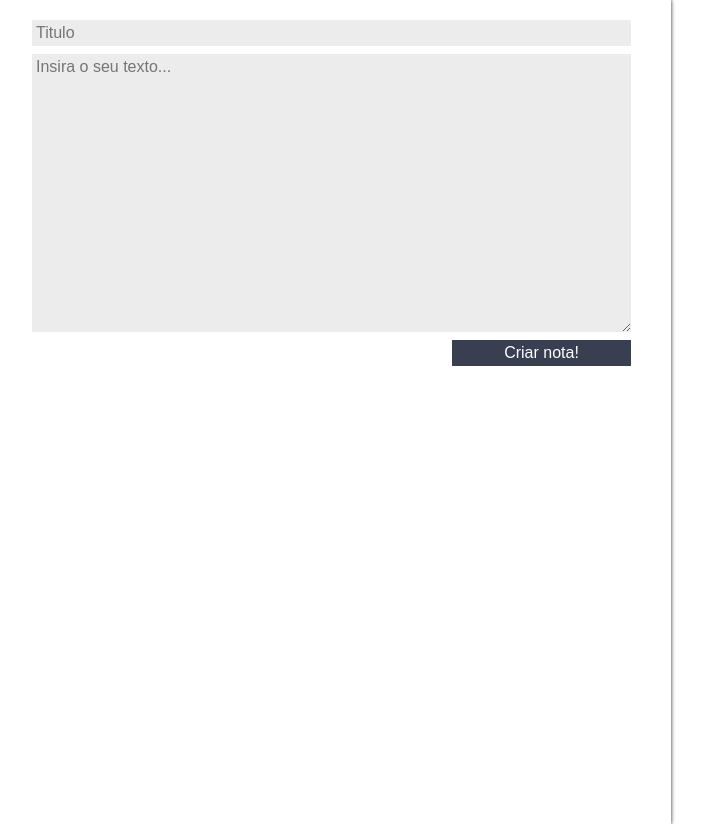
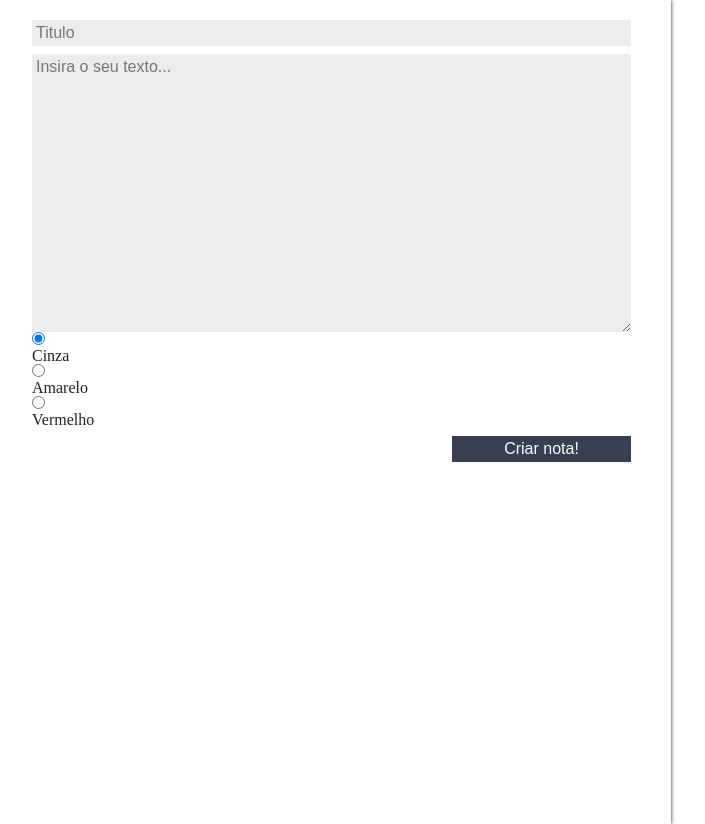
Before and after one commit to Levi-Magny/React-Estudos-Iniciais, a React (Create React App) app in the folder ceep/: page / in a window 1280 px wide. Shown: the whole page, without its empty margins (8-713 px from the left). Built offline with nearby package versions, Linux system fonts and the light colour scheme; the HTML template or start-up script is replaced by a standard one.

Commit message:
adicionando notas com cores

```diff
--- a/ceep/src/App.js
+++ b/ceep/src/App.js
@@ -11,8 +11,8 @@ class App extends Component {
       notas: []
     }
   }
-  criarNota(titulo, texto){
-    const novaNota = {titulo, texto};
+  criarNota(titulo, texto, cor){
+    const novaNota = {titulo, texto, cor};
     const novoArrayNotas = [...this.state.notas, novaNota];
     const novoEstado = {
       notas: novoArrayNotas
--- a/ceep/src/components/CardNota/CardNota.jsx
+++ b/ceep/src/components/CardNota/CardNota.jsx
@@ -5,7 +5,7 @@ import { Box } from "../../styles";
 class CardNota extends Component {
     render() {
         return (
-            <Box color="#e9e9e9">
+            <Box color={this.props.cor}>
                 <header className="card-nota_cabecalho">
                     <h3 className="card-nota_titulo">{this.props.titulo}</h3>
                 </header>
--- a/ceep/src/components/FormularioCadastro/FormularioCadastro.jsx
+++ b/ceep/src/components/FormularioCadastro/FormularioCadastro.jsx
@@ -1,4 +1,5 @@
 import React, { Component } from "react";
+import { Radio } from "../../styles";
 import "./estilo.css";
 
 class FormularioCadastro extends Component {
@@ -7,6 +8,7 @@ class FormularioCadastro extends Component {
         super(props);
         this._titulo = "";
         this._texto = "";
+        this.cor = "#e9e9e9";
     }
 
     get texto(){
@@ -33,10 +35,14 @@ class FormularioCadastro extends Component {
         this.texto = evento.target.value;
     }
 
+    handleMudancaCor(evento){
+        this.cor = evento.target.value;
+    }
+
     criarNota(evento){
         evento.preventDefault();
         evento.stopPropagation();
-        this.props.criarNota(this.titulo, this.texto);
+        this.props.criarNota(this.titulo, this.texto, this.cor);
     }
 
     render(){
@@ -58,6 +64,25 @@ class FormularioCadastro extends Component {
                     className="form-cadastro_input"
                     onChange={this.handleMudancaTexto.bind(this)}
                 />
+                <Radio
+                    groupBy="cor"
+                    label="Cinza"
+                    value="#e9e9e9"
+                    color={this.handleMudancaCor.bind(this)}
+                    checked={true}
+                />
+                <Radio
+                    groupBy="cor"
+                    label="Amarelo"
+                    value="#f5f5dc"
+                    color={this.handleMudancaCor.bind(this)}
+                />
+                <Radio
+                    groupBy="cor"
+                    label="Vermelho"
+                    value="#ff6961"
+                    color={this.handleMudancaCor.bind(this)}
+                />
                 <button className="form-cadastro_input form-cadastro_submit">
                     Criar nota!
                 </button>
--- a/ceep/src/components/ListaDeNotas/ListaDeNotas.jsx
+++ b/ceep/src/components/ListaDeNotas/ListaDeNotas.jsx
@@ -12,6 +12,7 @@ class ListaDeNotas extends Component {
                             <CardNota
                                 titulo={nota.titulo}
                                 texto={nota.texto}
+                                cor={nota.cor}
                             />
                         </li>
                     );
--- a/ceep/src/styles.js
+++ b/ceep/src/styles.js
@@ -11,3 +11,16 @@ export const Box = styled.div`
     box-shadow: 0 0 4px #222;
     padding: 16px;
 `;
+
+export const Radio = props => (
+    <div>
+        <input
+            name = {props.groupBy}
+            type = "radio"
+            value = {props.value}
+            onFocus = {props.color}
+            defaultChecked = {props.checked}
+        />
+        <p>{props.label}</p>
+    </div>
+);
```
